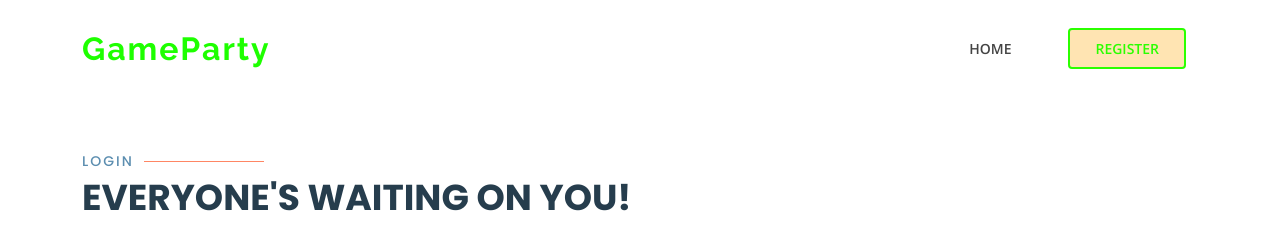
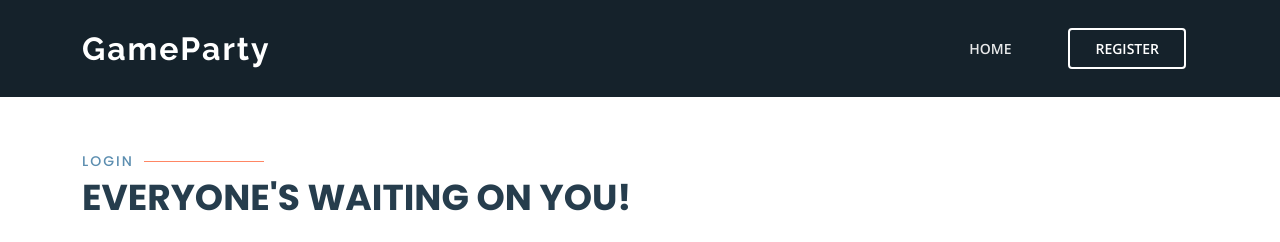
Before and after one commit to Kesheon/MinimumViableProduct, a Flask app: a page that uses templates/base.html in a window 1280 px wide. Shown: the top 242 px of the page. Run offline with Flask 3, Linux system fonts and the light colour scheme; some libraries are stand-ins or nearby versions.

Commit message:
fixed the css

```diff
--- a/static/css/style.css
+++ b/static/css/style.css
@@ -145,10 +145,11 @@ h6 {
   line-height: 1;
   font-weight: 700;
   letter-spacing: 2px;
-  color: rgb(43, 255, 0); /*The Dewi logo is white*/
-}
-
-
+}
+
+#headerHome .logo a {
+  color: #fff; /*The Dewi logo is white*/
+}
 
 #headerHome .logo img {
   max-height: 40px;
@@ -162,11 +163,7 @@ h6 {
   transition: all 0.5s;
   z-index: 997;
   padding: 20px 0;
-<<<<<<< HEAD
   background-color: #15222b;/*This makes the background color of the header (which contains the navbar) the same color as the .footer-top: a darksih blue*/
-=======
-  background-color: #000000;/*This makes the background color of the header (which contains the navbar) the same color as the footer- a darksih blue*/
->>>>>>> d0e08cbe490c1a3d0833928182eb2398cd914d19
 }
 
 #header.header-scrolled,
@@ -182,11 +179,10 @@ h6 {
   line-height: 1;
   font-weight: 700;
   letter-spacing: 2px;
-  color: rgb(42, 255, 0);/*The *Dewi* logo, #fff is white*/
 }
 
 #header .logo a {
-  color: rgb(30, 255, 0);/*The *Dewi* logo, #fff is white*/
+  color: #fff;/*The *Dewi* logo, #fff is white*/
 }
 
 #header .logo img {
@@ -230,7 +226,8 @@ h6 {
   font-size: 14px;
   text-transform: uppercase;
   font-weight: 600;
-
+  color: rgba(255, 255, 255, 0.9);/*rgba is the color white which is for the text of the links on the navbar
+  (except for the home, register, and logo button)*/
   white-space: nowrap;
   transition: 0.3s;
 }
@@ -249,7 +246,7 @@ h6 {
   height: 2px;
   bottom: -6px;
   left: 0;
-  background-color: #51ff00;
+  background-color: #ff4a17;
   visibility: hidden;
   width: 0px;
   transition: all 0.3s ease-in-out 0s;
@@ -274,9 +271,8 @@ h6 {
   padding: 8px 25px;
   margin-left: 30px;
   border-radius: 4px;
-  color: rgb(43, 255, 0);/*#fff white (this is for the register button)*/
-  border: 2px solid rgb(43, 255, 0) /*#fff white for register button border colors*/;
-  background-color: rgba(255, 166, 0, 0.301);
+  color: #fff;/*#fff white (this is for the register button)*/
+  border: 2px solid #fff /*#fff white for register button border colors*/;
 }
 
 .navbar .getstarted:hover,
@@ -953,7 +949,7 @@ section {
 
 .features .nav-link.active {
   background: #ff4a17;
-  color: rgb(72, 255, 0);
+  color: #fff;
   border-color: #ff4a17;
 }
 
@@ -1746,13 +1742,13 @@ top: 13px;
   transition: 0.3s;
 }
 
-<<<<<<< HEAD
 /*--------------------------------------------------------------
 # joinEvent.html css for comments
 --------------------------------------------------------------*/
 
 .link-muted { color: #aaa; } .link-muted:hover { color: #1266f1; }
-=======
+
+
 /*---------------------------------------------
 Gaming Library Style
 ---------------------------------------------
@@ -1942,4 +1938,3 @@ body .page-content {
   padding: 60px;
   border-radius: 23px;
 }
->>>>>>> d0e08cbe490c1a3d0833928182eb2398cd914d19
```
